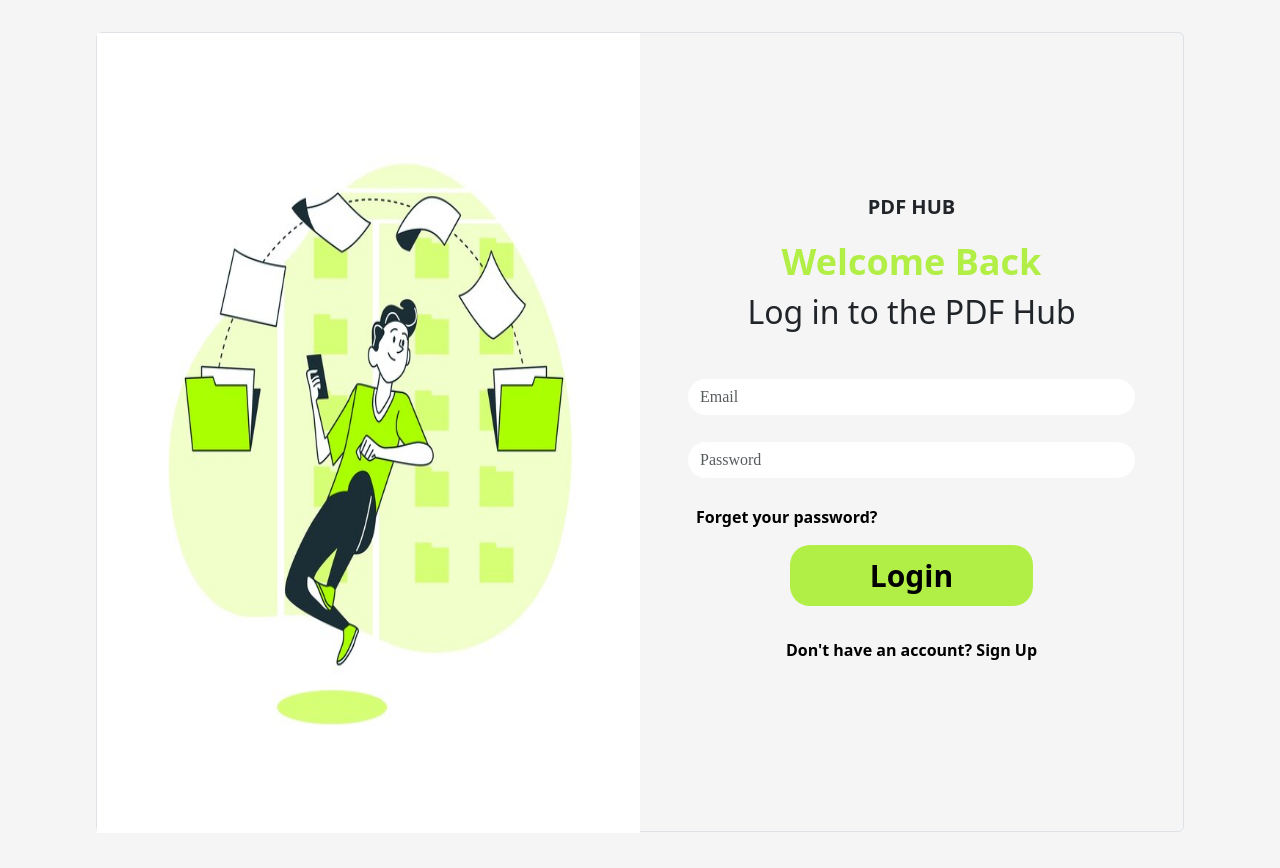
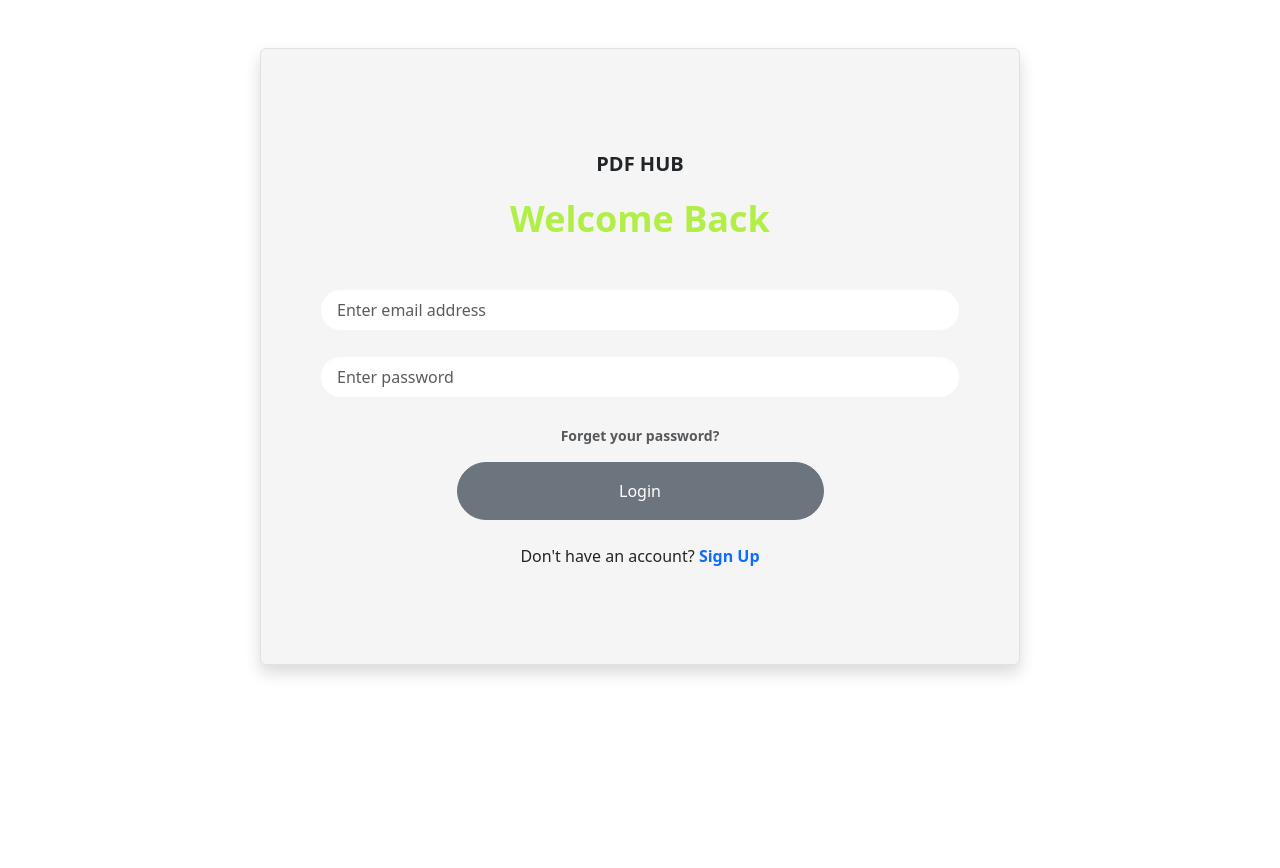
Before and after one commit to Kavindya-Dilshani/client, a React (Create React App) app: page / in a window 1280 px wide. Shown: the top 868 px of the page. After the commit the page ends 800 px from the top, so only its background shows below. Built offline with nearby package versions, Linux system fonts and the light colour scheme.

Commit message:
clean up login component

```diff
--- a/src/core/login/Login.css
+++ b/src/core/login/Login.css
@@ -1,79 +1,3 @@
-.login {
+.login-form {
   background-color: whitesmoke;
 }
-
-.login-container {
-  padding: 2rem 6rem 4rem 6rem;
-}
-
-.login-container img {
-  width: 100vh;
-  height: 100vh;
-}
-
-.form-title {
-  text-align: center;
-  padding-bottom: 5rem;
-}
-
-.form-title span {
-  font-size: 20px;
-  font-weight: 600;
-  line-height: 20px;
-}
-
-.form-title h1 {
-  font-size: 36px;
-  font-weight: 700;
-  margin-bottom: 10px;
-  color: #b1ee46;
-  margin-top: 20px;
-}
-
-.form-container {
-  padding: 1rem 3rem 0.2rem 3rem;
-}
-
-.form-container input {
-  border-radius: 20px;
-  color: white;
-  border: none;
-  font-family: "Times New Roman", Times, serif;
-}
-
-.form-text {
-  padding: 0.5rem 0 0rem 3.5rem;
-}
-
-.form-text p {
-  color: black;
-  font-weight: 700;
-  font-size: 16px;
-}
-
-.login-button .lBtn {
-  background-color: #b1ee46;
-  border: none;
-  padding: 0.5rem 5rem 0.5rem 5rem;
-  border-radius: 20px;
-  font-size: 30px;
-  font-weight: 700;
-  cursor: pointer;
-}
-
-.login-text p {
-  font-weight: 600;
-  color: black;
-  text-align: center;
-  padding-top: 2rem;
-}
-
-.login-text span {
-  font-weight: 600;
-  color: black;
-}
-
-.login-text span:hover {
-  color: #b1ee46;
-  cursor: pointer;
-}
--- a/src/core/login/Login.jsx
+++ b/src/core/login/Login.jsx
@@ -1,5 +1,4 @@
 import "./Login.css";
-import image1 from "../../assets/images/image1.jpg";
 import { useEffect, useState } from "react";
 import { Link, useNavigate } from "react-router-dom";
 import validation from "../validation";
@@ -8,12 +7,13 @@ import { useAuth } from "../../utilities/auth/AuthContext";
 const Login = () => {
   const [values, setValues] = useState({ email: "", password: "" });
   const { isAuthenticated, login } = useAuth();
+  const [formErrors, setFormErrors] = useState({ email: "", password: "" });
   const navigate = useNavigate();
 
-  /**If user already logged; then navigate to play page/** */
+  // If user already logged; then redirect user the to home page
   useEffect(() => {
     if (isAuthenticated) {
-      navigate("/play");
+      navigate("/home");
     }
   }, [isAuthenticated, navigate]);
 
@@ -22,7 +22,7 @@ const Login = () => {
    * @param {onChange event} e
    */
   const handleChange = (e) => {
-    setValues({ ...values, [e.target.name]: e.target.value });
+    setValues({ ...values, [e?.target?.name]: e?.target?.value });
   };
 
   /**
@@ -33,16 +33,13 @@ const Login = () => {
     // Prevent default events execution
     e.preventDefault();
     const validationErrors = validation(values, false);
+    setFormErrors(() => validationErrors);
+
     // Check for errors
     if (Object.keys(validationErrors).length === 0) {
-      login(values.email, values.password);
+      login(values?.email, values?.password);
       // Clear input fields
       setValues({ email: "", password: "" });
-    } else {
-      // Show validation errors as alerts
-      Object.values(validationErrors).forEach((error) => {
-        alert(error);
-      });
     }
   };
 
@@ -50,58 +47,66 @@ const Login = () => {
     <>
       {/**Render login form only if user is not authenticated */}
       {!isAuthenticated && (
-        <div className="login">
-          <div className="login-container">
-            <div className="row gx-0 align-items-center vh-100 border rounded-2">
-              <div className="col-md-6">
-                <img src={image1} className="img-fluid" alt="login" />
-              </div>
-              <div className="col-md-6 login-form">
-                <form onSubmit={handleLoginFormSubmission}>
+        <div className="login-container container">
+          <div className="row my-5">
+            <div className="login-form col-md-8 mx-auto text-center py-5 border rounded-2 shadow">
+              <form className="my-5" onSubmit={handleLoginFormSubmission}>
                 <div className="form-title py-2 mb-3">
                   <span>PDF HUB</span>
                   <h1>Welcome Back</h1>
-                    <h2>Log in to the PDF Hub</h2>
                 </div>
-                  <div className="form-container mb-2">
+                <div className="form-container mb-2 col-12 com-md-10 mx-auto">
                   <input
                     type="email"
-                      className="form-control"
+                    className="form-control p-3 py-2 rounded-5"
                     id="InputEmail"
-                      placeholder="Email"
+                    placeholder="Enter email address"
                     value={values.email}
                     name="email"
                     onChange={handleChange}
                   />
+                  {formErrors?.email && (
+                    <p className="mt-2 text-start ms-3 text-danger">
+                      {formErrors?.email}
+                    </p>
+                  )}
                 </div>
-                  <div className="form-container mb-3">
+                <div className="form-container mb-2 col-12 com-md-10 mx-auto">
                   <input
                     type="password"
-                      className="form-control"
+                    className="form-control p-3 py-2 rounded-5"
                     id="InputPassword"
-                      placeholder="Password"
+                    placeholder="Enter password"
                     value={values.password}
                     name="password"
                     onChange={handleChange}
                   />
+                  {formErrors?.password && (
+                    <p className="mt-2 text-start ms-3 text-danger">
+                      {formErrors?.password}
+                    </p>
+                  )}
                 </div>
-                  <div className="form-text">
-                    <p>Forget your password?</p>
+                <div className="form-text mt-4">
+                  <p className="fw-bold">Forget your password?</p>
                 </div>
-                  <div className=" login-button text-center">
-                    <Link to={"/home"}>
-                      <button type="button" className="lBtn">
+                <div className="login-button text-center mt-3">
+                  <button
+                    type="submit"
+                    className="btn btn-secondary col-6 rounded-5 py-3"
+                  >
                     Login
                   </button>
+                </div>
+                <div className="login-text mt-4">
+                  <p>
+                    Don't have an account? <span></span>
+                    <Link className="text-decoration-none fw-bold" to="/signUp">
+                      Sign Up
                     </Link>
-                  </div>
-                  <div className="login-text">
-                    <p>
-                      Don't have an account? <span>Sign Up</span>
                   </p>
                 </div>
               </form>
-              </div>
             </div>
           </div>
         </div>
--- a/src/core/signUp/SignUp.css
+++ b/src/core/signUp/SignUp.css
@@ -36,9 +36,9 @@
 
 .form-container input {
   border-radius: 20px;
-  color: white;
+  /* color: white; */
   border: none;
-  font-family: "Times New Roman", Times, serif;
+  /* font-family: "Times New Roman", Times, serif; */
 }
 
 .signUp-button .sBtn {
--- a/src/core/signUp/SignUp.jsx
+++ b/src/core/signUp/SignUp.jsx
@@ -1,8 +1,7 @@
 import "./SignUp.css";
-import image1 from "../../assets/images/image1.jpg";
 import { useAuth } from "../../utilities/auth/AuthContext";
 import { useEffect, useState } from "react";
-import { Link, useNavigate } from "react-router-dom";
+import { useNavigate } from "react-router-dom";
 import validation from "../validation";
 
 const SignUp = () => {
@@ -59,9 +58,6 @@ const SignUp = () => {
         <div className="signUp">
           <div className="signUp-container">
             <div className="row gx-0 align-items-center vh-100 border rounded-2">
-              <div className="col-md-6">
-                <img src={image1} className="img-fluid" alt="signUp" />
-              </div>
               <div className="col-md-6 signUp-form">
                 <form onSubmit={handleSubmit}>
                   <div className="form-title py-2 mb-3">
--- a/src/pages/home/Home.css
+++ b/src/pages/home/Home.css
@@ -7,7 +7,7 @@
 }
 
 .home-title h2 {
-  font-family: "Times New Roman", Times, serif;
+  /* font-family: "Times New Roman", Times, serif; */
   font-weight: 600;
 }
 
```
Also changed, not shown: src/assets/images/image1.jpg (deleted). Lines whose indentation alone changed are shown as unchanged.
